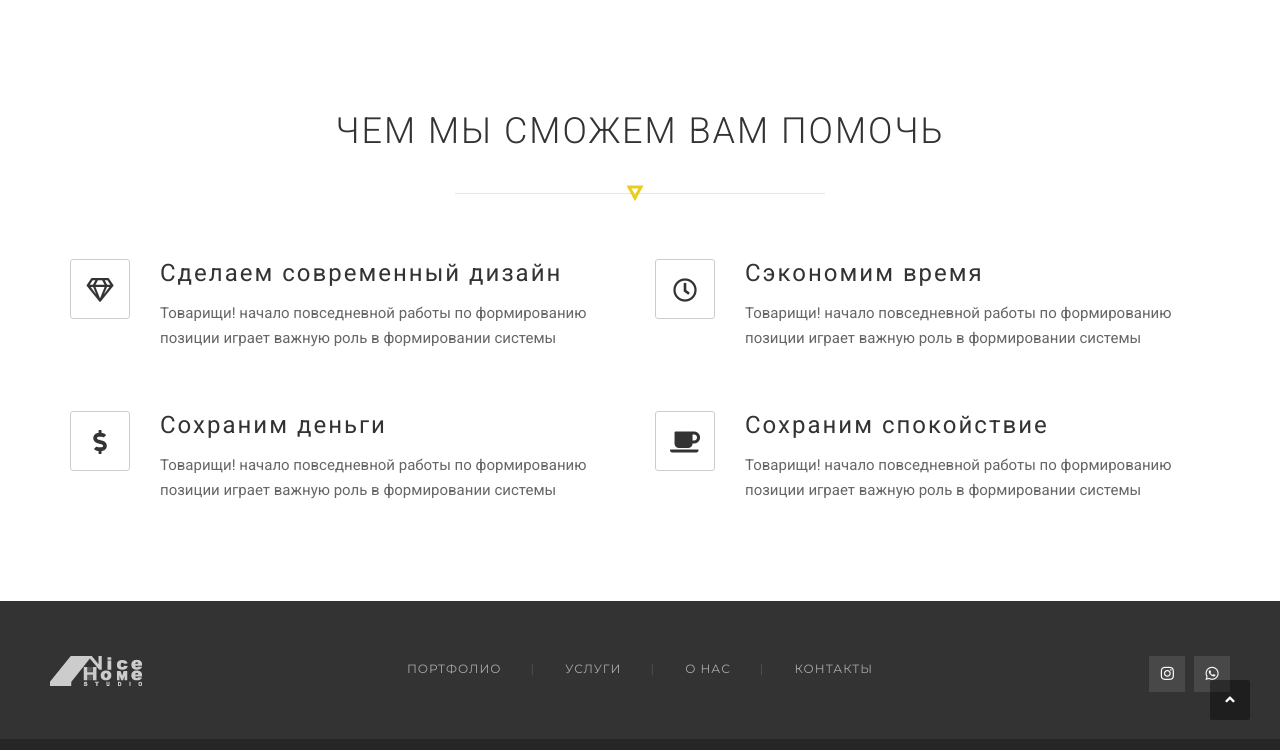
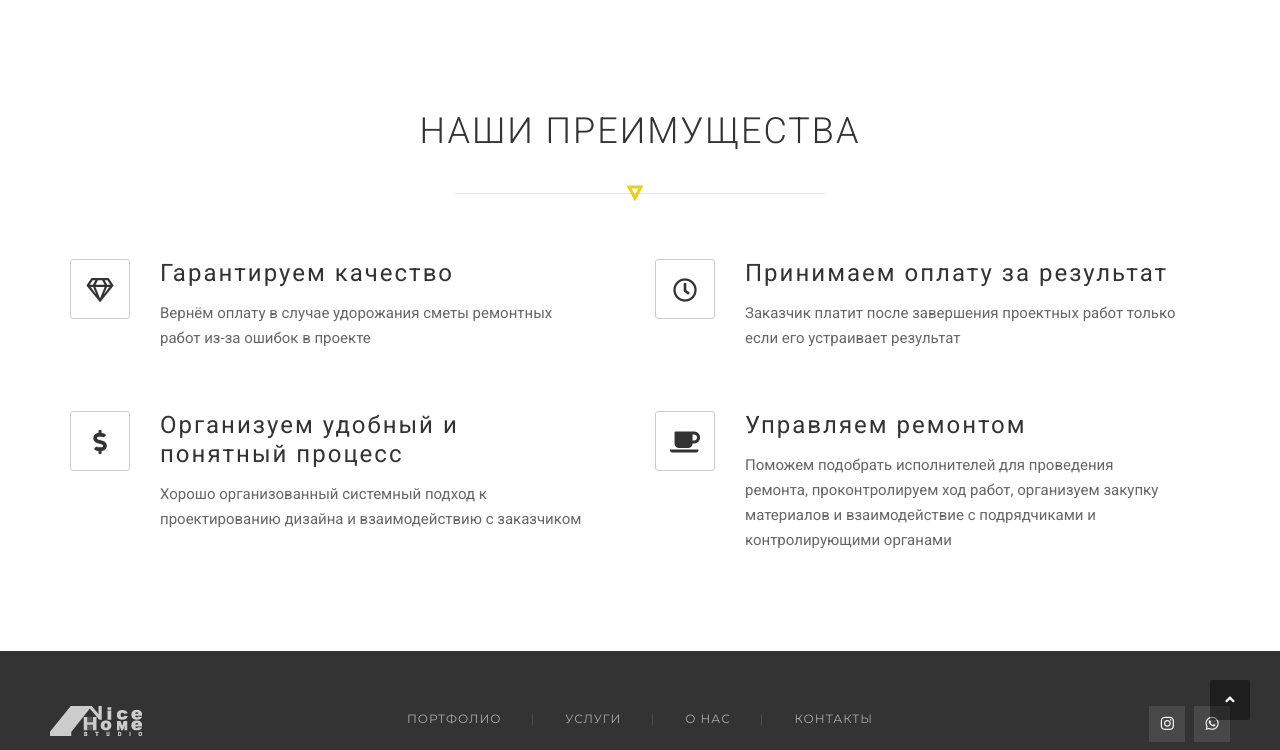
Before and after one commit to 30russian/30russian.github.io, a Jekyll site: the page built from services.html, in a window 1280 px wide and 900 px high, scrolled down 2244 px, cut to the strip 150-900 px from the top of the window. Built offline with Jekyll 4.4.1, drawn with Linux system fonts in a browser that asks for light colours.

Commit message:
Багфикс + изменил страницу "Услуги"

```diff
--- /dev/null
+++ b/_data/our_advantages.yml
@@ -0,0 +1,15 @@
+- header: Гарантируем качество
+  description: Вернём оплату в случае удорожания сметы ремонтных работ из-за ошибок в проекте
+  class: far fa-gem
+
+- header: Принимаем оплату за результат
+  description: Заказчик платит после завершения проектных работ только если его устраивает результат
+  class: far fa-clock
+
+- header: Организуем удобный и понятный процесс
+  description: Хорошо организованный системный подход к проектированию дизайна и взаимодействию с заказчиком
+  class: fas fa-dollar-sign
+
+- header: Управляем ремонтом
+  description: Поможем подобрать исполнителей для проведения ремонта, проконтролируем ход работ, организуем закупку материалов и взаимодействие с подрядчиками и контролирующими органами
+  class: fa fa-coffee
--- a/_includes/about_intro.html
+++ b/_includes/about_intro.html
@@ -9,7 +9,7 @@
 				<div class="about-intro-text">
 					<h2 class="text-cap">Студия дизайна интерьеров</h2>
 					<p>Основным видом деятельности <strong>Nice home studio</strong> являтся разработка проектов дизайна интерьеров квартир и коттеджей. Каждый из них можно условно поделить на творческую (цвет, стиль, планировочное решение, комплектация, декор, эскизы, визуализация и т.п.) и инженерную (чертежи, схемы, расчёты объёмов, развёртки, сечения - всё что необходимо строителям для проведения ремонтных работ, а также для согласований с надзорными органами) составляющие. Каждый этап профессионально прорабатывается нашими специалистами.</p>
-					<p><strong>Профессиональны.</strong> Мы не дизайнеры-новички, которые прошли ускоренные курсы и научились рисовать планы и делать красивые картинки. Мы коллектив профессионалов с высшим инженерно-строительным образованием. В наших проектах не бывает ошибок, (которые приводят к расходам времени и средств на этапе реализации).</p>
+					<p><strong>Профессиональны.</strong> Мы не дизайнеры-новички, которые прошли ускоренные курсы и научились рисовать планы и делать красивые картинки. Мы коллектив профессионалов с высшим инженерно-строительным образованием. В наших проектах не бывает ошибок, которые приводят к расходам времени, средств  и нервов заказчика на этапе реализации.</p>
 					<p><strong>Проекты под ключ с прозрачной стоимостью.</strong> Осуществляем авторский надзор и менеджмент проекта. Вам не нужно будет ни о чём заботиться и тратить своё время. Мы организуем закупку и доставку материалов по минимально доступным ценам, взаимодействие с подрядчиками и надзорными органами, контроль за строителями и соблюдение сроков. Эти услуги оплачиваются отдельно - Вы понимаете за что платите. Но мы, в отличие от большинства других исполнителей, не закладываем свою скрытую надбавку в стоимость материалов и услуг подрядчиков и не расхищаем средства заказчика. Напротив, наша цель - снизить расходы заказчика.</p>
 					<div class="clearfix mgb20"></div>
 					<h2 class="text-cap">Подбор исполнителей</h2>
--- /dev/null
+++ b/_includes/our_advantages.html
@@ -0,0 +1,36 @@
+<!-- Section How This Would Help You -->
+<section class="padding padding-bot-30">
+	<div class="container">
+		<div class="row">
+			<h2 class="title text-cap">Наши преимущества</h2>
+			<div class="divider divider-1">
+				<svg class="svg-triangle-icon-container">
+					<polygon class="svg-triangle-icon" points="6 11,12 0,0 0"></polygon>
+				</svg>
+			</div>
+			<!-- End Title -->
+
+			<div class="left-icon-container">
+				{% for item in site.data.our_advantages %}
+				<div class="col-md-6">
+					<article class="media-style left-icon-item">
+						<div class="media">
+							<div class="media-left">
+								<i class="{{ item.class }}" aria-hidden="true"></i>
+							</div>
+							<div class="media-body">
+								<h4 class="">{{ item.header }}</h4>
+								<p>
+									{{ item.description }}
+								</p>
+							</div>
+						</div>
+					</article>
+				</div>
+				{% endfor %}
+			</div>
+		</div>
+	</div>
+
+</section>
+<!-- End Section How This Would Help You -->
--- a/services.html
+++ b/services.html
@@ -8,4 +8,4 @@
 
 {% include overlay.html %}
 
-{% include we_help_you.html %}
+{% include our_advantages.html %}
```
